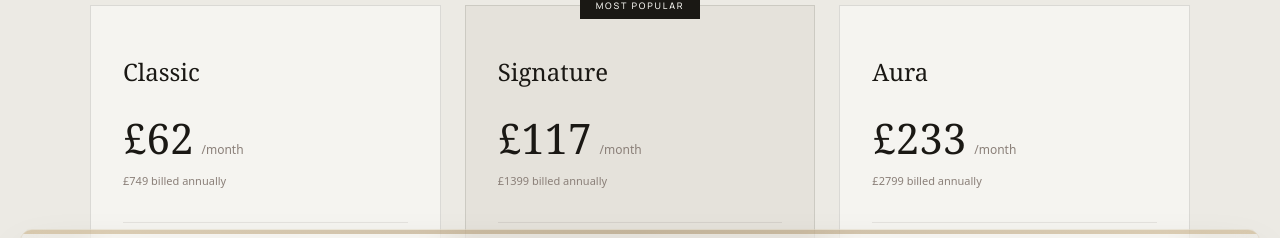
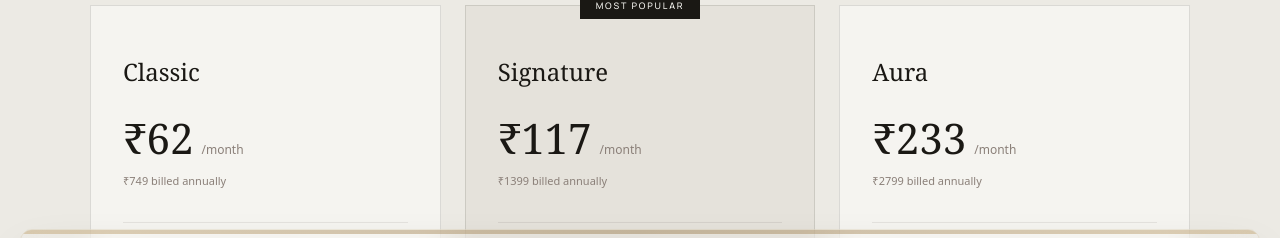
Before and after one commit to kaewhy13-lgtm/hair-classicss, a Next.js app: page /client/membership in a window 1280 px wide. Shown: the part 477-715 px from the top of the page. Built offline with nearby package versions, Linux system fonts and the light colour scheme; no server answers.

Commit message:
chore: updated all currency symbols across application to Indian Rupee

```diff
--- a/app/admin/dashboard/page.tsx
+++ b/app/admin/dashboard/page.tsx
@@ -15,7 +15,7 @@ export default async function AdminDashboardPage() {
   const stats = [
     { label: "Today's Appts", value: "12", icon: Calendar },
     { label: "Pending Conf.", value: "4", icon: Clock },
-    { label: "Revenue (Today)", value: "£1,240", icon: DollarSign },
+    { label: "Revenue (Today)", value: "₹1,240", icon: DollarSign },
     { label: "New Clients", value: "3", icon: Users },
   ];
 
@@ -75,7 +75,7 @@ export default async function AdminDashboardPage() {
                         {booking.status}
                       </span>
                     </td>
-                    <td className="py-5 text-right font-medium text-dark">£{booking.total_amount}</td>
+                    <td className="py-5 text-right font-medium text-dark">₹{booking.total_amount}</td>
                   </tr>
                 ))}
               </tbody>
--- a/app/client/booking/page.tsx
+++ b/app/client/booking/page.tsx
@@ -274,7 +274,7 @@ export default function BookingStepOne() {
                       <div className="flex flex-col items-start gap-4">
                         <div className="flex justify-between w-full items-start">
                           <h3 className="font-display text-xl text-stone-900">{service.name}</h3>
-                          <span className="label text-accent-gold">£{service.price}</span>
+                          <span className="label text-accent-gold">₹{service.price}</span>
                         </div>
                         <p className="text-stone-600 text-sm leading-relaxed">
                           {service.description || "Bespoke service tailored for you."}
--- a/app/client/membership/page.tsx
+++ b/app/client/membership/page.tsx
@@ -214,7 +214,7 @@ export default function MembershipPage() {
                       fontWeight: 300,
                       color: "#1A1814",
                     }}>
-                      £{billing === "monthly" ? tier.monthly : Math.round(tier.annual / 12)}
+                      ₹{billing === "monthly" ? tier.monthly : Math.round(tier.annual / 12)}
                     </span>
                     <span style={{
                       fontFamily: "'Jost', system-ui, sans-serif",
@@ -231,7 +231,7 @@ export default function MembershipPage() {
                       color: "#8A7F78",
                       marginTop: "4px",
                     }}>
-                      £{tier.annual} billed annually
+                      ₹{tier.annual} billed annually
                     </p>
                   )}
                 </div>
```
